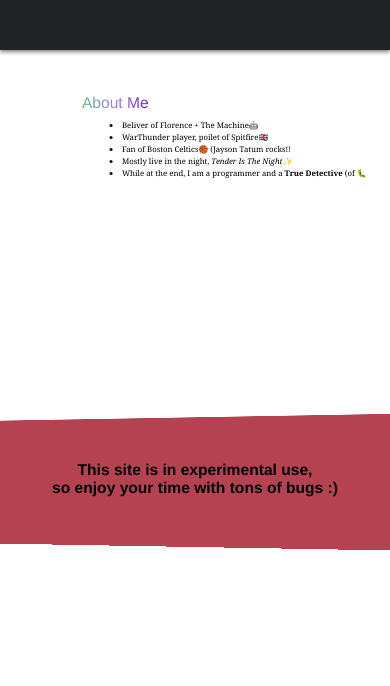
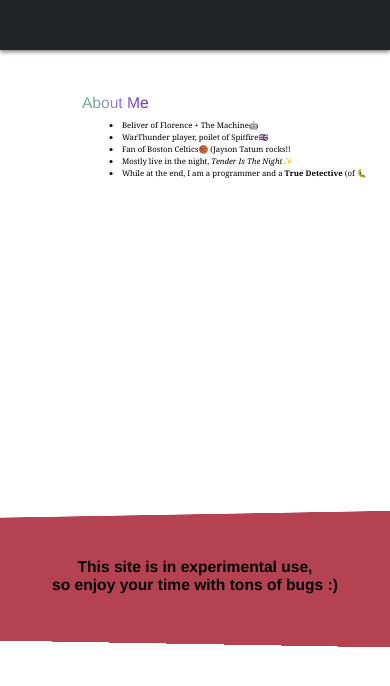
Before and after one commit to Jason0214/PersonalWebsite, a Vue app: page /#/ in a window 390 px wide. Shown: the top 686 px of the page. Built offline with nearby package versions, Linux system fonts and the light colour scheme; the HTML template or start-up script is replaced by a standard one.

Commit message:
:bug: fix blog page responsive bug

```diff
--- a/frontend/src/App.vue
+++ b/frontend/src/App.vue
@@ -22,8 +22,8 @@ export default {
   -webkit-font-smoothing: antialiased;
   -moz-osx-font-smoothing: grayscale;
   text-align: center;
-  min-height: calc(100vh - 200px);
   font-size: 16px;
+  height: 100vh;
 }
 body {
   margin: 0 0 0 0;
--- a/frontend/src/components/BlogPage.vue
+++ b/frontend/src/components/BlogPage.vue
@@ -42,6 +42,7 @@ export default {
 .text-background {
   background: #e8e6e3;
   margin-top: 4px;
+  height: 100%;
 }
 .text-container {
   text-align: left;
@@ -50,6 +51,7 @@ export default {
   max-width: 1000px;
   padding-left: 4em;
   padding-right: 4em;
+  padding-bottom: 2em;
   margin-left: auto;
   margin-right: auto;
   overflow-y: scroll;
--- a/frontend/src/components/Home.vue
+++ b/frontend/src/components/Home.vue
@@ -44,6 +44,7 @@ export default {
   flex-direction: column;
   justify-content: center;
   overflow: scroll;
+  min-height: calc(100vh - 200px);
 }
 .main-content {
   flex-grow: 3;
--- a/frontend/src/components/Moment.vue
+++ b/frontend/src/components/Moment.vue
@@ -63,6 +63,7 @@ export default {
   justify-content: flex-start;
   padding: 3em 2em 3em 2em;
   max-width: 800px;
+  min-width: 300px;
   margin: 0 auto;
 }
 .message {
```
